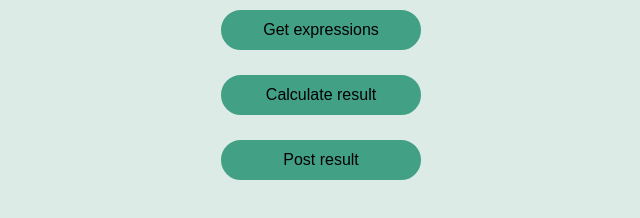
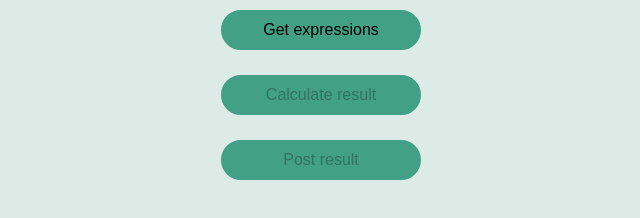
Before and after one commit to OlexandrBlanar/task-calculate-expressions, a website built with webpack: page src/index.html in a window 1280 px wide. Shown: the whole page, without its empty margins (319-959 px from the left). Built offline with nearby package versions, Linux system fonts and the light colour scheme.

Commit message:
add attribute disabled btn

```diff
--- a/src/index.html
+++ b/src/index.html
@@ -12,11 +12,11 @@
           <div id="expressions"></div>
         </div>
         <div>
-          <button id="btnCalculate">Calculate result</button>
+          <button id="btnCalculate" disabled>Calculate result</button>
           <div id="result"></div>
         </div>
         <div>
-          <button id="btnVerify">Post result</button>
+          <button id="btnVerify" disabled>Post result</button>
           <div id="verifyResult"></div>
         </div>
       </div>
--- a/src/js/viev/app.js
+++ b/src/js/viev/app.js
@@ -20,10 +20,12 @@ export default function app() {
 	document.getElementById('btnExpressions').addEventListener('click', () => {
 		dataServices.getExp()
 			.then(data => addElement(document.getElementById('expressions'), data));
+		document.getElementById('btnCalculate').removeAttribute('disabled');
 	});
 
 	document.getElementById('btnCalculate').addEventListener('click', () => {
 		document.getElementById('result').innerText = dataServices.calculateExp().join(', ');
+		document.getElementById('btnVerify').removeAttribute('disabled');
 	});
 
 	document.getElementById('btnVerify').addEventListener('click', () => {
```
